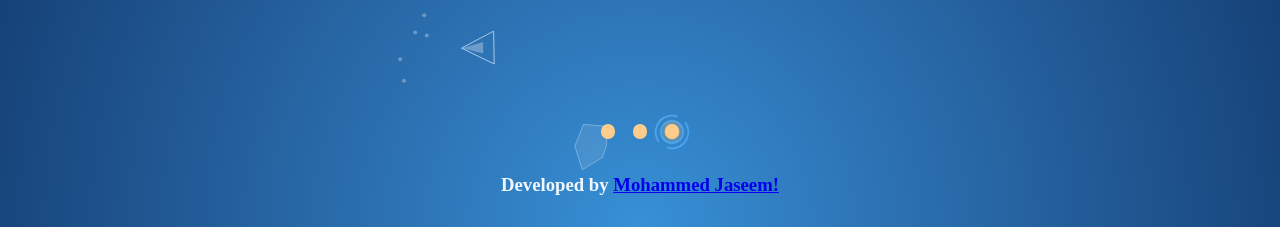
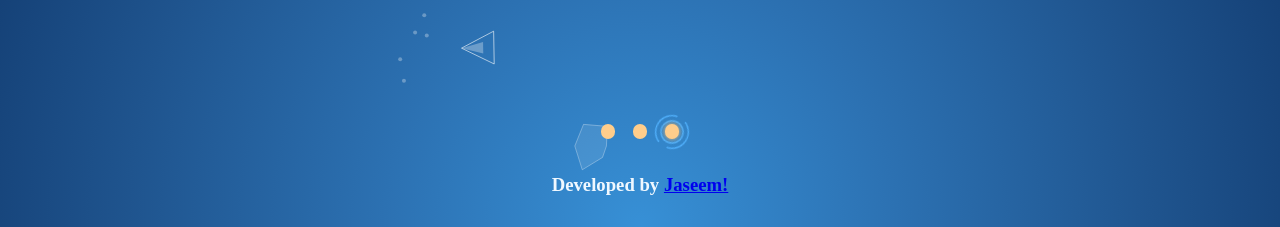
Before and after one commit to Mohammedjaseem/aswin-web, a plain HTML site: page index.html in a window 1280 px wide. Shown: the part 573-800 px from the top of the page. Drawn offline with Linux system fonts and the light colour scheme; a web font is replaced by a local one.

Commit message:
ref updated

```diff
--- a/index.html
+++ b/index.html
@@ -123,7 +123,7 @@
                 <div class="indicator-dot glow"></div>
             </div>
         </div>
-        <h3 style="font-family:poppins; color:aliceblue "> Developed by <a href="https://jaseem.tech/ " target="_blank ">Mohammed Jaseem!</a></h3>
+        <h3 style="font-family:poppins; color:aliceblue "> Developed by <a href="https://jaseem.tech/ " target="_blank ">Jaseem!</a></h3>
     </div>
     <script type="text/javascript " src="scripts/utils.js "></script>
     <script type="text/javascript " src="scripts/dot.js "></script>
```
